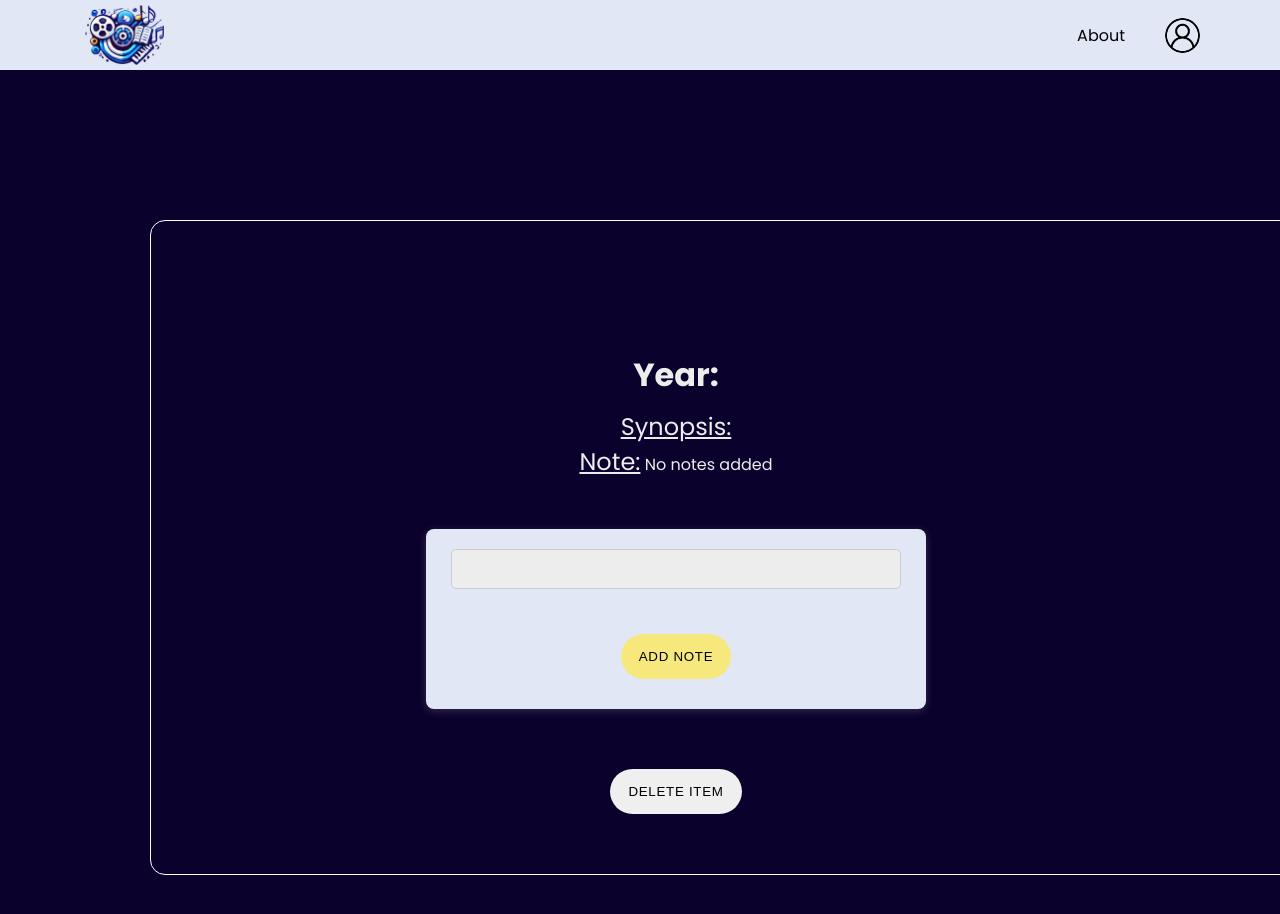
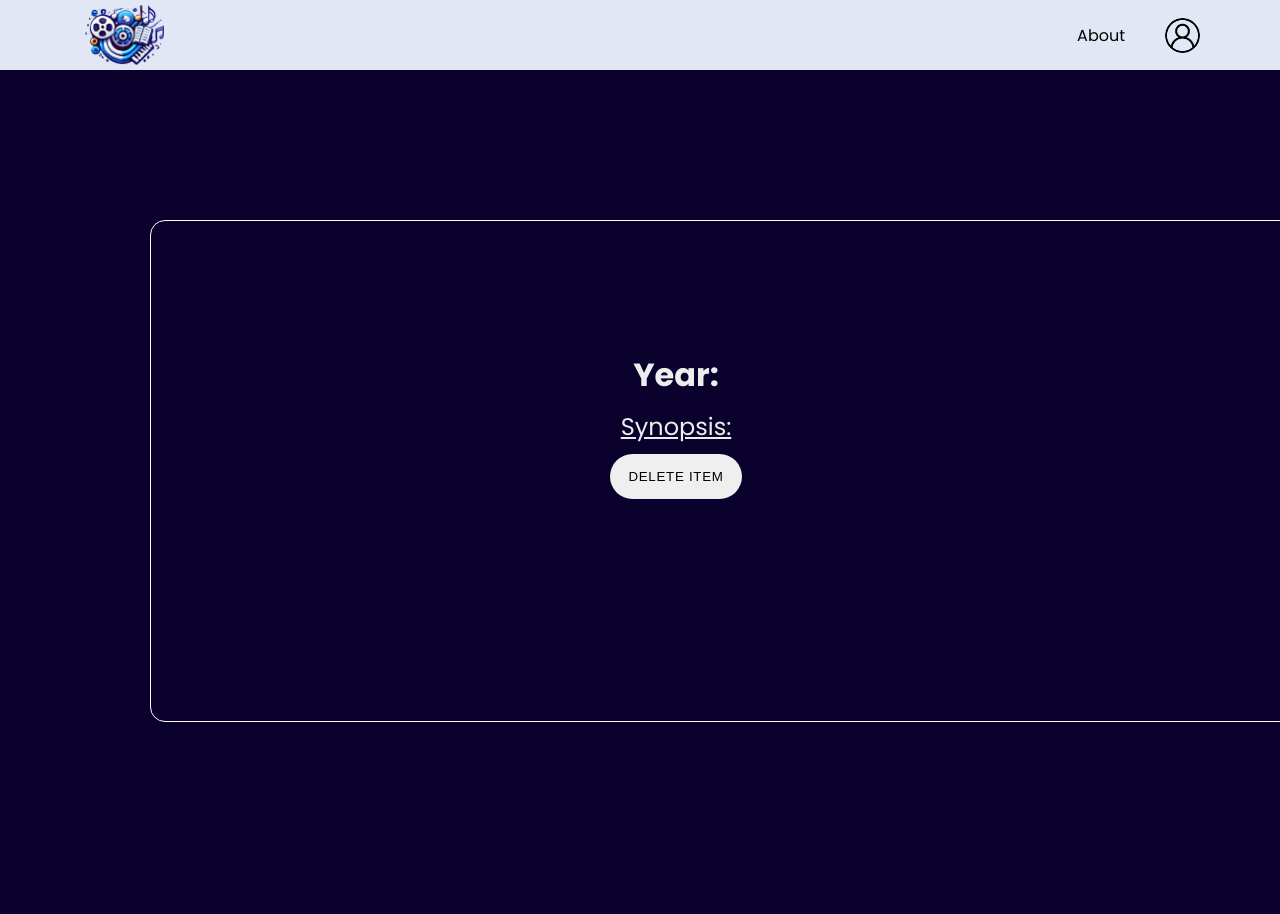
Before and after one commit to girsy01/project2_LHF, a React (Vite) app: page /1/moviedetail/1 in a window 1280 px wide. Shown: the top 914 px of the page. After the commit the page ends 872 px from the top, so only its background shows below. Built offline with nearby package versions, Linux system fonts and the light colour scheme; no server answers.

Commit message:
testing the omission of the add note

```diff
--- a/src/pages/MovieDetailPage.jsx
+++ b/src/pages/MovieDetailPage.jsx
@@ -24,30 +24,30 @@ const MovieDetailPage = () => {
     });
   }, [userId, itemId]);
 
-  async function handleAddNote(e) {
-    e.preventDefault();
-    try {
-      const response = await axios.get(`${API_URL}/user/${userId}`);
+  // async function handleAddNote(e) {
+  //   e.preventDefault();
+  //   try {
+  //     const response = await axios.get(`${API_URL}/user/${userId}`);
 
-      const prevMovies = response.data.movies || [];
-      const updatedMovies = prevMovies.map((movie) =>
-        movie.id === currentItem.id
-          ? { ...movie, notes: note }
-          : movie
-      );
+  //     const prevMovies = response.data.movies || [];
+  //     const updatedMovies = prevMovies.map((movie) =>
+  //       movie.id === currentItem.id
+  //         ? { ...movie, notes: note }
+  //         : movie
+  //     );
 
-      const updated = {
-        id: `${userId}`,
-        movies: updatedMovies,
-      };
+  //     const updated = {
+  //       id: `${userId}`,
+  //       movies: updatedMovies,
+  //     };
 
-      await axios.patch(`${API_URL}/user/${userId}`, updated);
-      alert("Note Added Sucessfully!");
-      window.location.reload()
-    } catch (error) {
-      console.log(error);
-    }
-  }
+  //     await axios.patch(`${API_URL}/user/${userId}`, updated);
+  //     alert("Note Added Sucessfully!");
+  //     window.location.reload()
+  //   } catch (error) {
+  //     console.log(error);
+  //   }
+  // }
 
   async function handleDelete() {
     try {
@@ -79,7 +79,7 @@ const MovieDetailPage = () => {
         <p>
           <em>Synopsis:</em> {currentItem.overview}
         </p>
-        <p>
+        {/* <p>
           <em>Note:</em> {currentItem.notes || "No notes added"}
         </p>
         <form onSubmit={handleAddNote}>
@@ -89,7 +89,7 @@ const MovieDetailPage = () => {
             onChange={(e) => setNote(e.target.value)}
           />
           <button className="btn-light">Add Note</button>
-        </form>
+        </form> */}
         <button onClick={handleDelete}>Delete Item</button>
       </div>
     </div>
```
